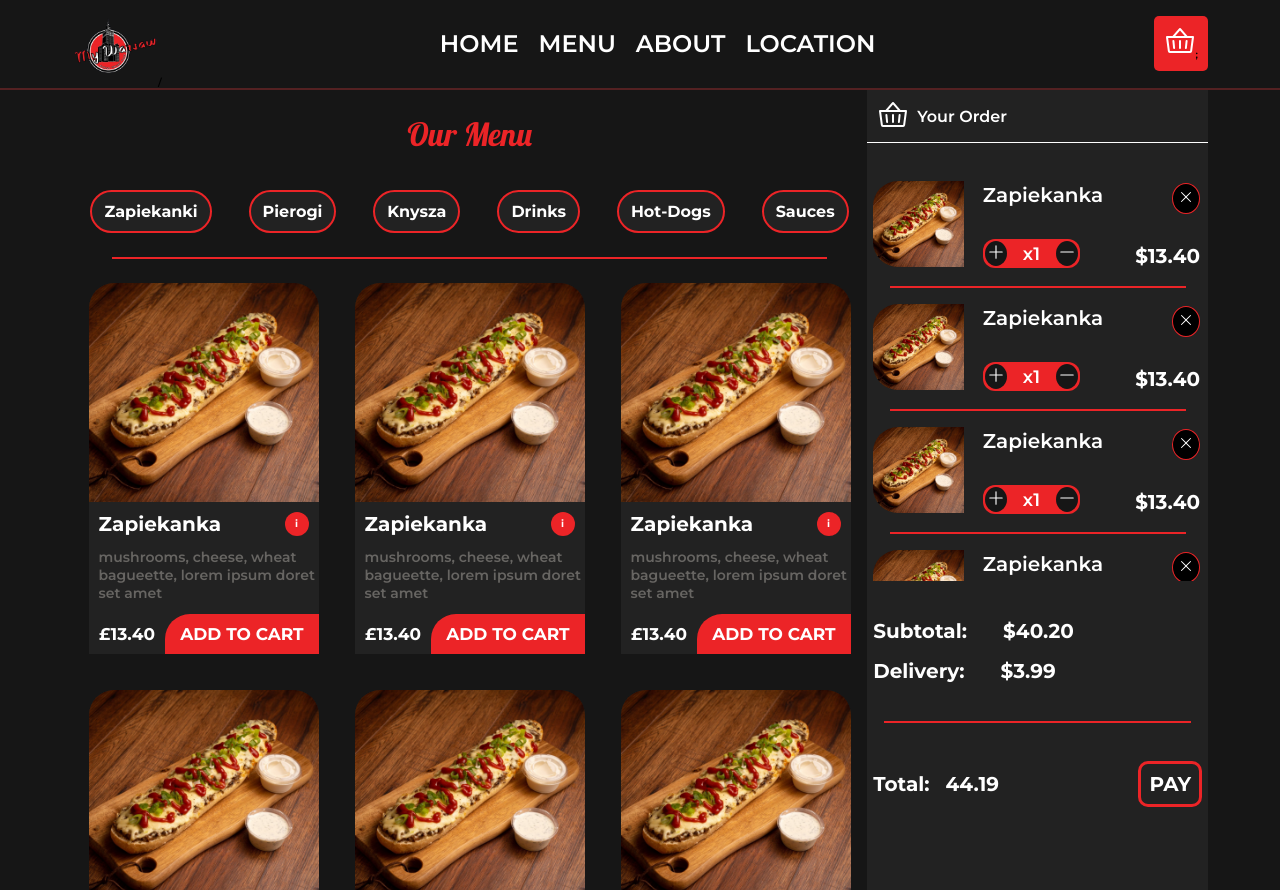
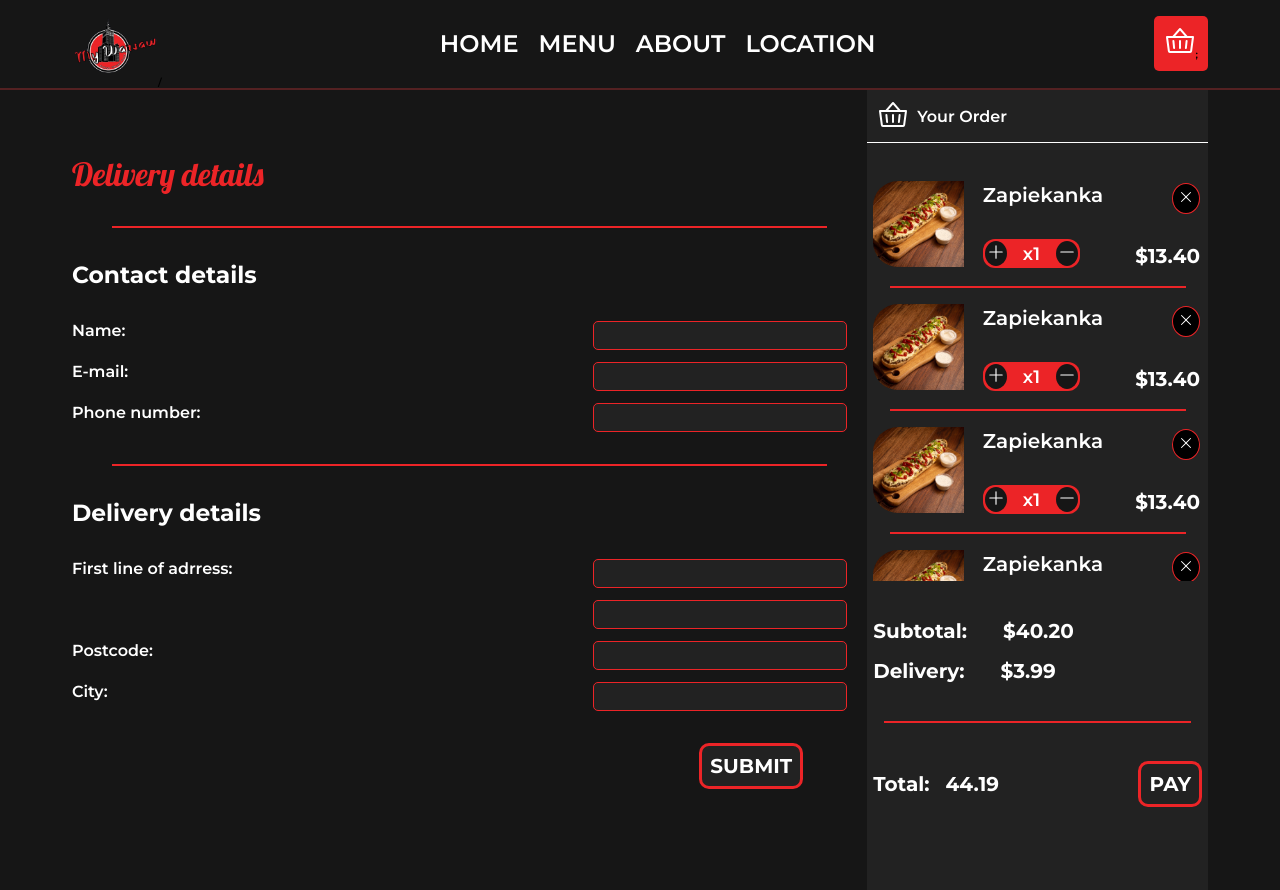
Before and after one commit to MikeWDev/My_warsaw, a React (Vite) app: page / in a window 1280 px wide. Built offline with nearby package versions, Linux system fonts and the light colour scheme; a web font is replaced by a local one.

Commit message:
Adjust imputs on the delivery det page and created cards for small devices

```diff
--- a/src/components/deliveryDetails.jsx
+++ b/src/components/deliveryDetails.jsx
@@ -15,15 +15,15 @@ const DeliveryDetails = () => {
           <form action="post" className="delivery-det-form">
             <div className="delivery-input-area">
               <label htmlFor="">Name: </label>
-              <input size="30" type="text" />
+              <input size="25" type="text" />
             </div>
             <div className="delivery-input-area">
               <label htmlFor="">E-mail: </label>
-              <input size="30" type="text" />
+              <input size="25" type="text" />
             </div>
             <div className="delivery-input-area">
               <label htmlFor="">Phone number: </label>
-              <input size="30" type="text" />
+              <input size="25" type="text" />
             </div>
           </form>
           <Linebreak />
@@ -33,18 +33,18 @@ const DeliveryDetails = () => {
           <form action="post" className="delivery-det-form">
             <div className="delivery-input-area">
               <label htmlFor="">First line of adrress: </label>
-              <input size="30" type="text" />
+              <input size="25" type="text" />
             </div>
             <div className="delivery-input-area second-input ">
-              <input className="" size="30" type="text" />
+              <input className="" size="25" type="text" />
             </div>
             <div className="delivery-input-area">
               <label htmlFor="">Postcode: </label>
-              <input size="30" type="text" />
+              <input size="25" type="text" />
             </div>
             <div className="delivery-input-area">
               <label htmlFor="">City: </label>
-              <input size="30" type="text" />
+              <input size="25" type="text" />
             </div>
           </form>
         </div>
--- a/src/general.css
+++ b/src/general.css
@@ -711,6 +711,7 @@ input {
   display: flex;
   width: 100%;
   justify-content: space-between;
+  padding-right: 2rem;
 }
 .second-input {
   display: flex;
--- a/src/pages/OurMenuPage.jsx
+++ b/src/pages/OurMenuPage.jsx
@@ -21,9 +21,9 @@ const OurMenuPage = () => {
         <NavBar />
         <div className="menu container">
           <div className="content-con">
-            <MenuChoice />
-            {/* <DeliveryCheckout />
-            <DeliveryDetails /> */}
+            {/* <MenuChoice /> */}
+            {/* {/* <DeliveryCheckout /> */}
+            <DeliveryDetails />
           </div>
           <div
             className={
--- a/src/queries.css
+++ b/src/queries.css
@@ -112,6 +112,8 @@
     transition: all ease-in-out 600ms;
     border: 1px solid #ec2427;
     border-radius: 25px 0 0 25px;
+    z-index: 9999;
+    padding: 2rem;
   }
   .basket-con-slide {
     right: 0 !important;
@@ -119,6 +121,7 @@
   .menu {
     display: grid;
     grid-template-columns: 10fr 0.5fr;
+    font-size: 30%;
   }
   .basket-slide-icon {
     display: block;
@@ -210,6 +213,66 @@
   }
 }
 /*#################################
+### CARD ADJUSTMENT 470px####
+###################################*/
+@media (max-width: 29.37em) {
+  .card-heading h5 {
+    font-size: 1.6rem;
+    display: flex;
+    color: #fff;
+  }
+  .card-ing p {
+    font-size: 1.2rem;
+    color: #676562;
+    font-weight: 600;
+    margin-left: 1rem;
+}
+.card-button-con h5 {
+  text-align: center;
+  font-size: 1.4rem;
+}
+.card-details {
+  gap: 0.7rem;
+}
+.card-img img {
+  width: 100%;
+  height: auto;
+  border-radius: 25px 25px 0 0;
+}
+.card {
+  max-width: 19rem;
+}
+/*#################################
+### CARD ADJUSTMENT 400px####
+###################################*/
+@media (max-width: 25.05em) {
+  .card-heading h5 {
+    font-size: 1.5rem;
+    display: flex;
+    color: #fff;
+  }
+  .card-ing p {
+    font-size: 1.1rem;
+    color: #676562;
+    font-weight: 600;
+    margin-left: 1rem;
+}
+.card-button-con h5 {
+  text-align: center;
+  font-size: 1rem;
+}
+.card-details {
+  gap: 0.7rem;
+}
+.card-img img {
+  width: 100%;
+  height: auto;
+  border-radius: 25px 25px 0 0;
+}
+.card {
+  max-width: 15rem;
+}
+/*#################################
 ### SMALL LAPTOPS BELOW 450px####
 ###################################*/
 @media (max-width: 28.12em) {
--- a/src/style.css
+++ b/src/style.css
@@ -556,6 +556,7 @@ footer {
   align-items: center;
   justify-content: space-between;
   padding: 0 0.6rem;
+  padding-bottom: 3.8rem;
 }
 .delivery-con {
   margin: 6.4rem 0;
```
